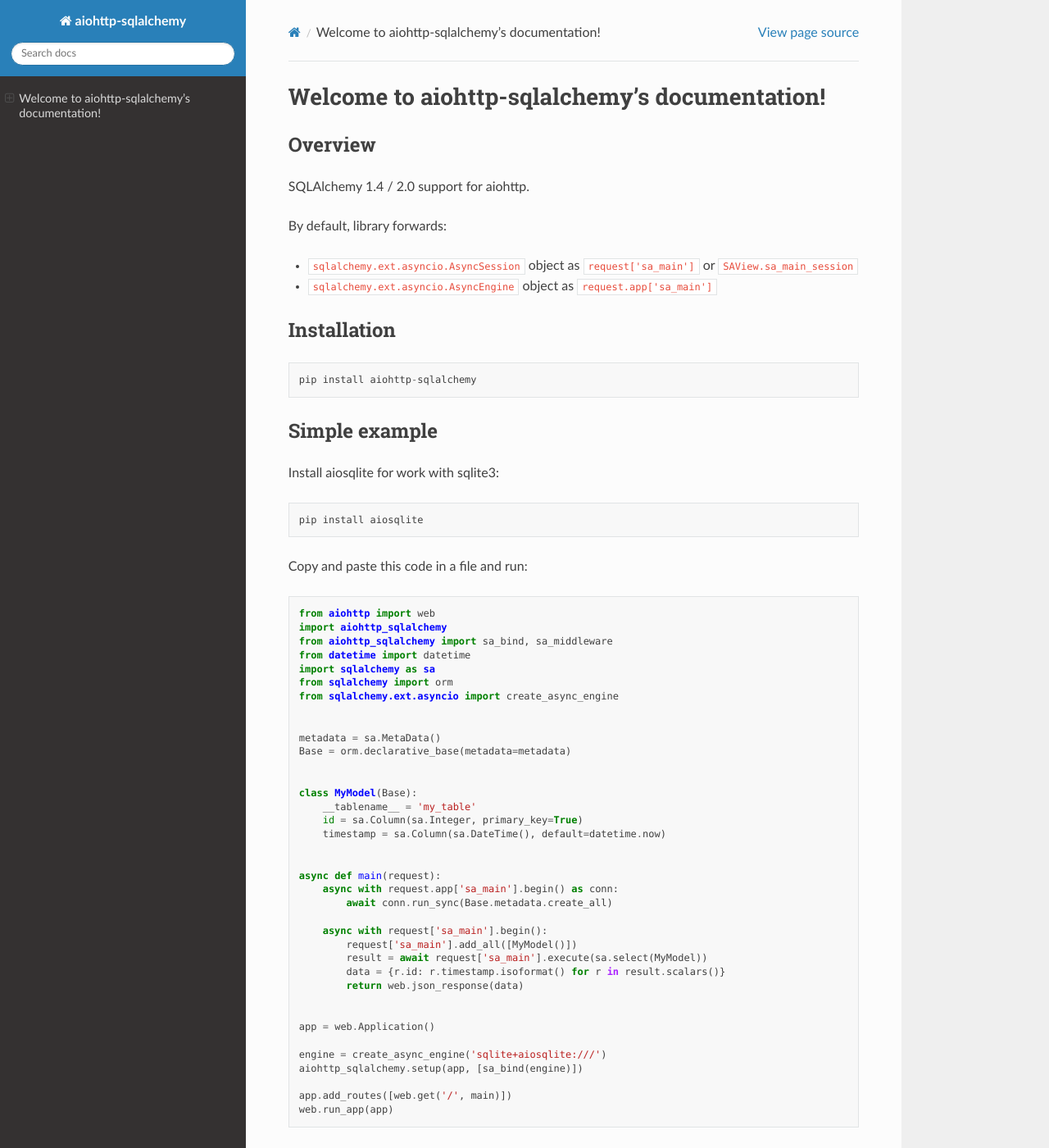
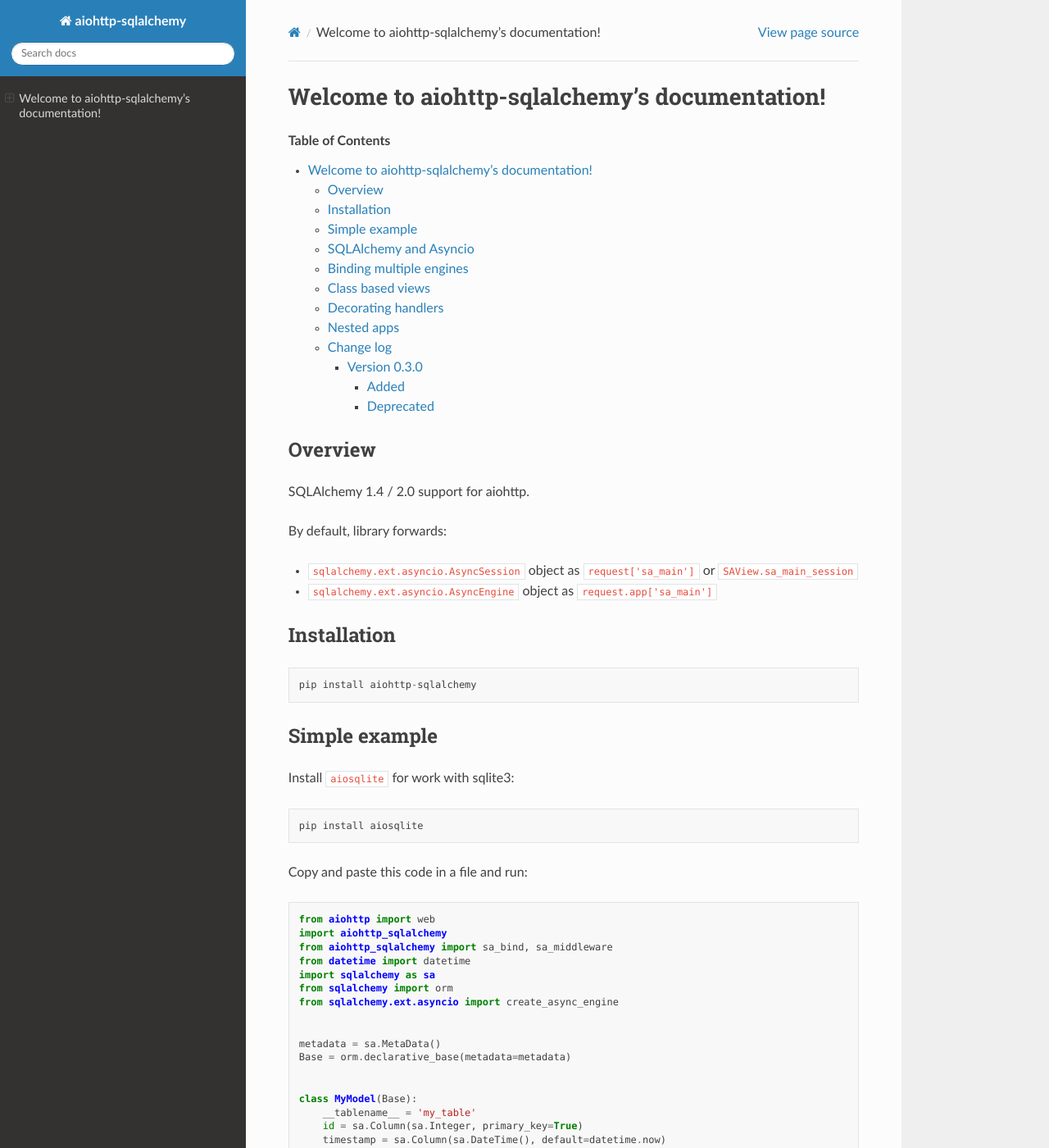
Before and after one commit to ri-gilfanov/aiohttp-sqlalchemy, a Sphinx documentation site: the page built from docs/index.rst, in a window 1280 px wide and 1400 px high. Shown: the whole window at 82% size. Built offline with Sphinx 7.4.7 and the Read the Docs theme 2.0.0, drawn with Linux system fonts in a browser that asks for light colours; some of the changed text lies outside the part shown.

Commit message:
Change docs/index.rst

```diff
--- a/docs/index.rst
+++ b/docs/index.rst
@@ -9,6 +9,8 @@
 .. toctree::
   :maxdepth: 2
   :caption: Contents:
+
+.. contents:: Table of Contents
 
 
 Overview
@@ -31,7 +33,7 @@
 
 Simple example
 --------------
-Install aiosqlite for work with sqlite3: ::
+Install ``aiosqlite`` for work with sqlite3: ::
 
   pip install aiosqlite
 
```
Also changed, not shown: other parts of docs/index.rst (+0 -8 lines).
